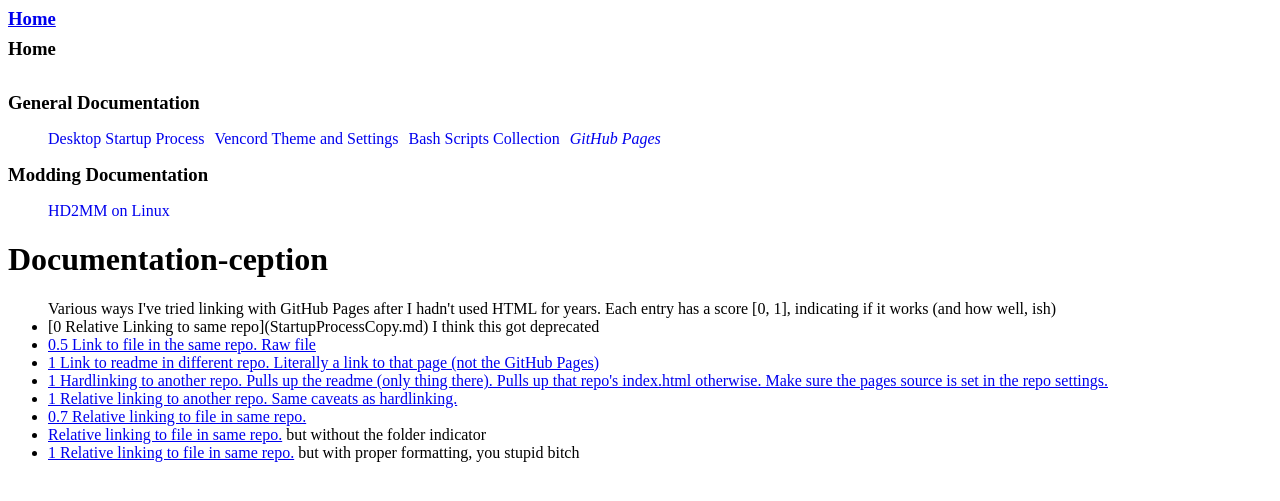
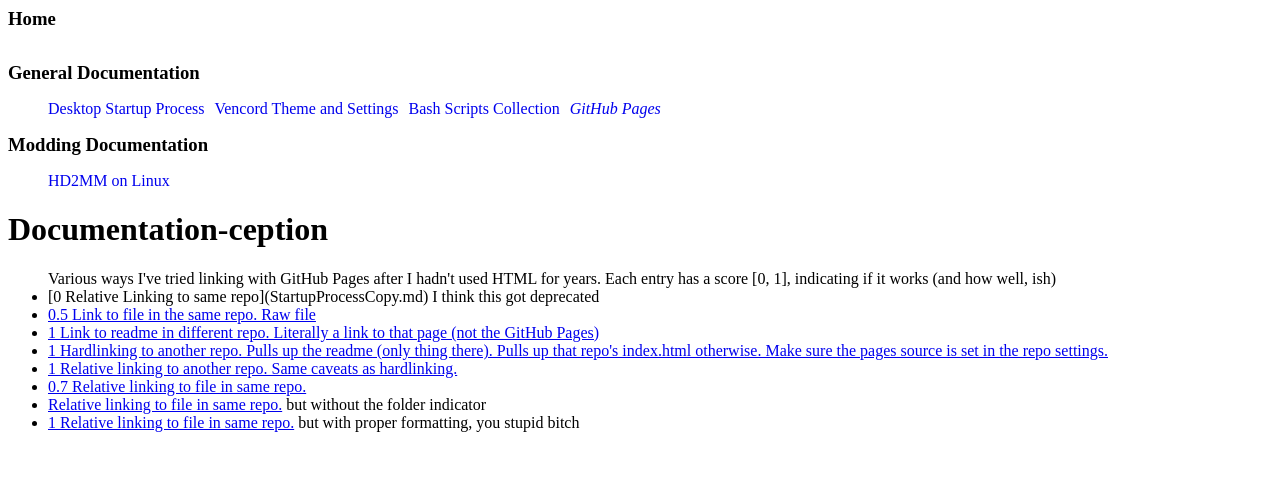
Before and after one commit to Backup158/Backup158.github.io, a Jekyll site: the page built from PagesDocumentation.html, in a window 1280 px wide. Shown: the top 501 px of the page. Built offline with Jekyll 4.4.1, drawn with Linux system fonts in a browser that asks for light colours.

Commit message:
Update default.html
remove hardcoded home

```diff
--- a/_layouts/default.html
+++ b/_layouts/default.html
@@ -6,7 +6,6 @@
   </head>
   <body>
     <nav>
-      <h3 class="navbarHeader"><a href="/index.html">Home</a></h3>
       {% for item in site.data.navigation.toc %}
         <h3 class="navbarHeader">{{ item.title }}</h3>
         <ul>
```
